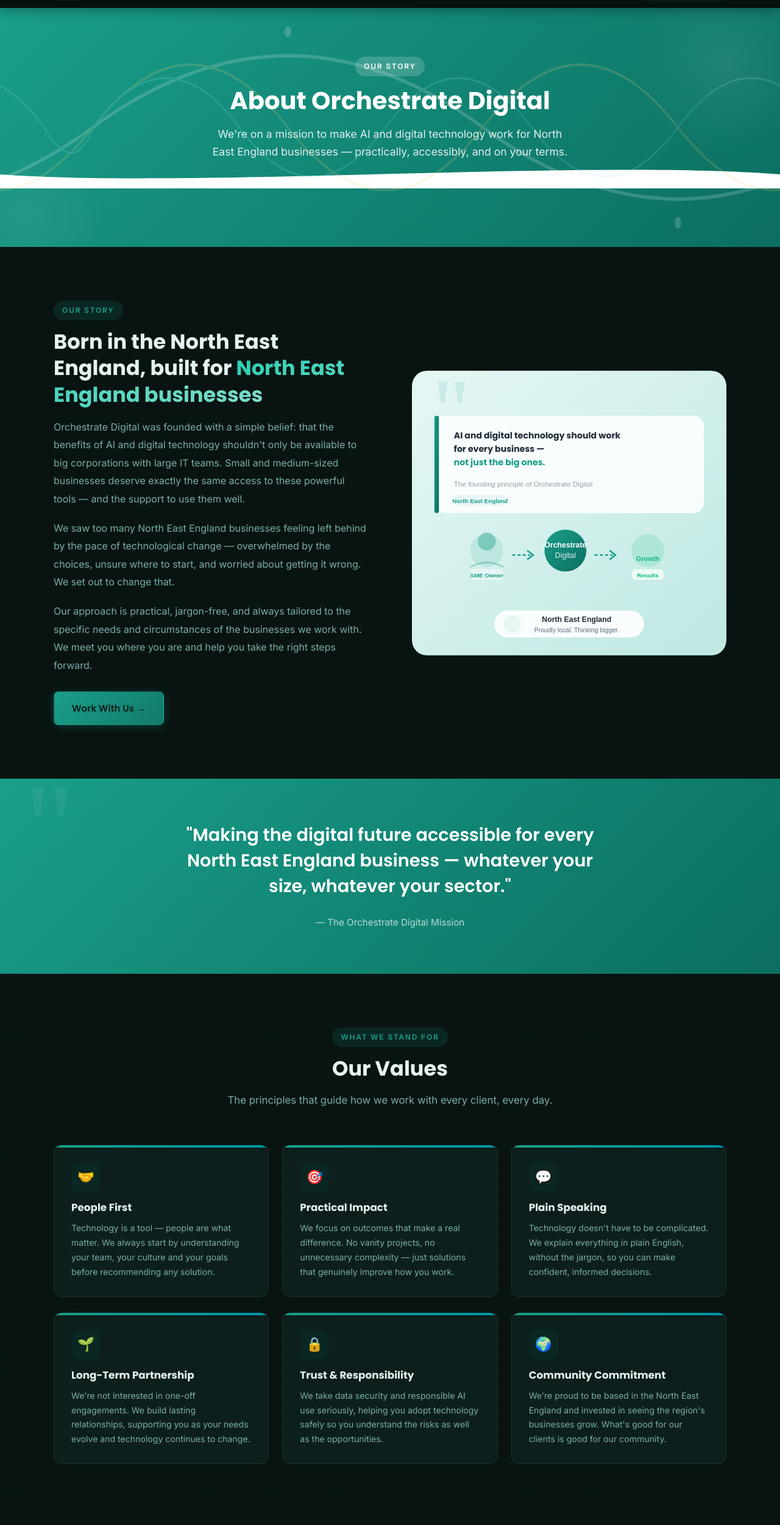
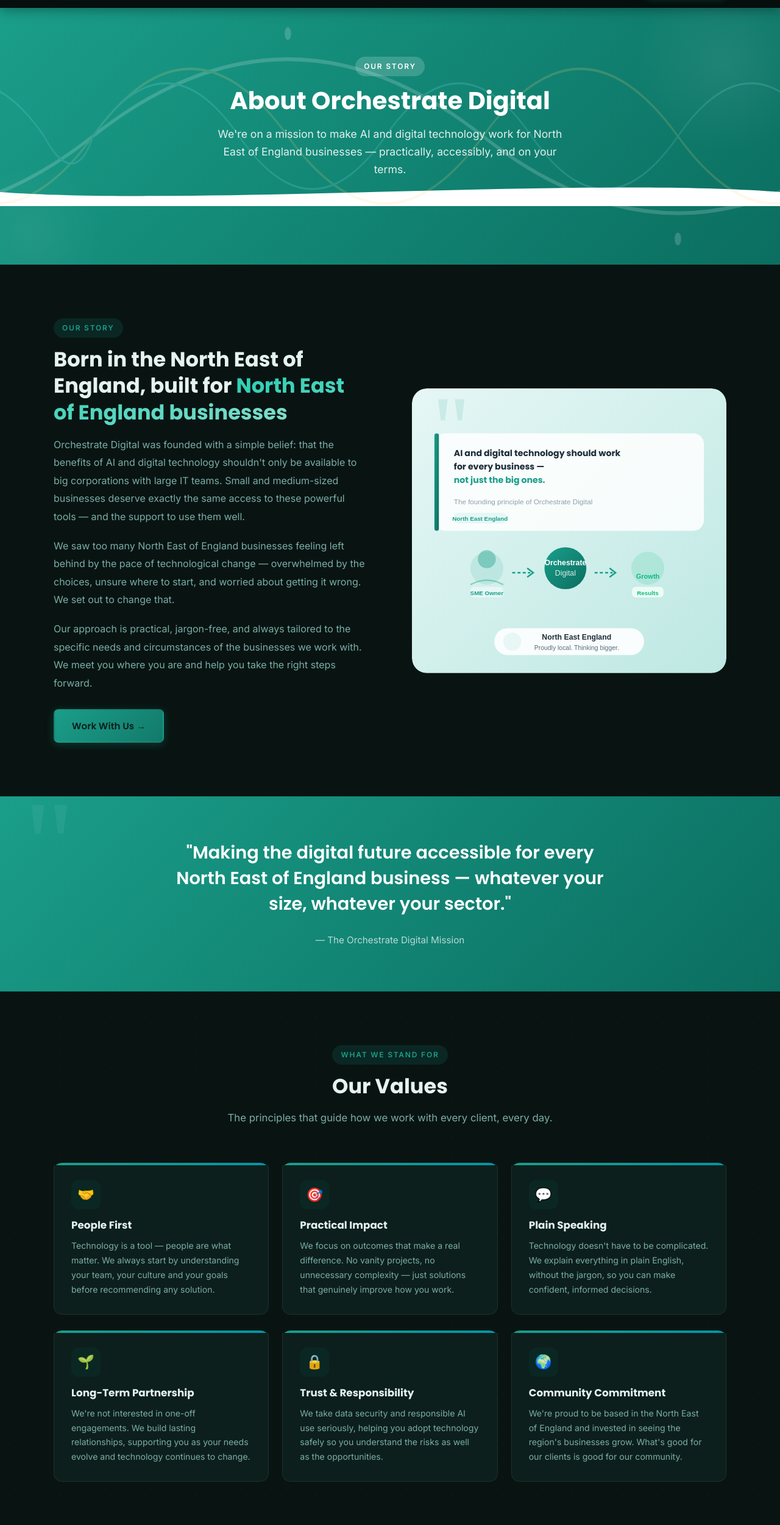
Before and after one commit to BarryD16/website-2, a plain HTML site: page about.html in a window 1280 px wide. Shown: the part 59-2560 px from the top of the page at 61% size. Drawn offline with Linux system fonts and the light colour scheme.

Commit message:
updated12

```diff
--- a/about.html
+++ b/about.html
@@ -4,7 +4,7 @@
   <meta charset="UTF-8">
   <meta name="viewport" content="width=device-width, initial-scale=1.0">
   <title>About Us | Orchestrate Digital</title>
-  <meta name="description" content="Learn about Orchestrate Digital and our mission to help North East England businesses thrive in the digital age.">
+  <meta name="description" content="Learn about Orchestrate Digital and our mission to help North East of England businesses thrive in the digital age.">
   <link rel="preconnect" href="https://fonts.googleapis.com">
   <link href="https://fonts.googleapis.com/css2?family=Poppins:wght@400;500;600;700;800&family=Inter:wght@400;500;600&display=swap" rel="stylesheet">
   <link rel="stylesheet" href="style.css">
@@ -144,7 +144,7 @@
     <div class="container">
       <div class="section-label" style="background:rgba(255,255,255,0.18); color:white;">Our Story</div>
       <h1>About Orchestrate Digital</h1>
-      <p>We're on a mission to make AI and digital technology work for North East England businesses — practically, accessibly, and on your terms.</p>
+      <p>We're on a mission to make AI and digital technology work for North East of England businesses — practically, accessibly, and on your terms.</p>
     </div>
     <div class="wave-bottom">
       <svg viewBox="0 0 1440 54" xmlns="http://www.w3.org/2000/svg" preserveAspectRatio="none">
@@ -159,9 +159,9 @@
       <div class="about-layout">
         <div class="reveal">
           <div class="section-label">Our Story</div>
-          <h2 class="section-title">Born in the North East England, built for <span class="gradient-text">North East England businesses</span></h2>
+          <h2 class="section-title">Born in the North East of England, built for <span class="gradient-text">North East of England businesses</span></h2>
           <p style="color:var(--text-medium); margin-bottom:18px; line-height:1.85;">Orchestrate Digital was founded with a simple belief: that the benefits of AI and digital technology shouldn't only be available to big corporations with large IT teams. Small and medium-sized businesses deserve exactly the same access to these powerful tools — and the support to use them well.</p>
-          <p style="color:var(--text-medium); margin-bottom:18px; line-height:1.85;">We saw too many North East England businesses feeling left behind by the pace of technological change — overwhelmed by the choices, unsure where to start, and worried about getting it wrong. We set out to change that.</p>
+          <p style="color:var(--text-medium); margin-bottom:18px; line-height:1.85;">We saw too many North East of England businesses feeling left behind by the pace of technological change — overwhelmed by the choices, unsure where to start, and worried about getting it wrong. We set out to change that.</p>
           <p style="color:var(--text-medium); line-height:1.85;">Our approach is practical, jargon-free, and always tailored to the specific needs and circumstances of the businesses we work with. We meet you where you are and help you take the right steps forward.</p>
           <a href="contact.html" class="btn btn-primary" style="margin-top:28px;">Work With Us →</a>
         </div>
@@ -240,7 +240,7 @@
   <section class="mission-strip">
     <div class="container">
       <div class="mission-inner reveal">
-        <blockquote>"Making the digital future accessible for every North East England business — whatever your size, whatever your sector."</blockquote>
+        <blockquote>"Making the digital future accessible for every North East of England business — whatever your size, whatever your sector."</blockquote>
         <cite>— The Orchestrate Digital Mission</cite>
       </div>
     </div>
@@ -284,7 +284,7 @@
         <div class="value-card reveal reveal-delay-2">
           <div class="value-icon">🌍</div>
           <h3>Community Commitment</h3>
-          <p>We're proud to be based in the North East England and invested in seeing the region's businesses grow. What's good for our clients is good for our community.</p>
+          <p>We're proud to be based in the North East of England and invested in seeing the region's businesses grow. What's good for our clients is good for our community.</p>
         </div>
       </div>
     </div>
@@ -464,7 +464,7 @@
         <div class="reveal reveal-delay-1">
           <div class="section-label">Our Coverage Area</div>
           <h2 class="section-title">Where We <span class="gradient-text">Work</span></h2>
-          <p style="color:var(--text-medium); margin-bottom:18px; line-height:1.85;">Based in the North East England, we work with businesses right across the region — from Northumberland in the north down through Tyne &amp; Wear, County Durham and Teesside. We also serve businesses in North Yorkshire and Cumbria.</p>
+          <p style="color:var(--text-medium); margin-bottom:18px; line-height:1.85;">Based in the North East of England, we work with businesses right across the region — from Northumberland in the north down through Tyne &amp; Wear, County Durham and Teesside. We also serve businesses in North Yorkshire and Cumbria.</p>
           <p style="color:var(--text-medium); margin-bottom:18px; line-height:1.85;">We believe that by helping SMEs across this broad northern region embrace AI and digital technology, we can contribute to economic growth, job creation, and improved competitiveness for everyone.</p>
           <p style="color:var(--text-medium); line-height:1.85;">We understand the specific challenges facing businesses here — because we're part of this community too, and genuinely invested in its future. Online support means we can help wherever you are.</p>
           <div style="display:flex; flex-wrap:wrap; gap:10px; margin-top:28px;">
@@ -516,7 +516,7 @@
               <div style="font-size:0.6rem;color:rgba(255,255,255,0.4);font-weight:500;letter-spacing:0.6px;margin-top:1px;">North East England</div>
             </div>
           </a>
-          <p>Helping small and medium-sized businesses across the North East England adopt AI and digital technology.</p>
+          <p>Helping small and medium-sized businesses across North East England adopt AI and digital technology.</p>
         </div>
         <div class="footer-links"><h4>Navigate</h4><ul><li><a href="index.html">Home</a></li><li><a href="services.html">Services</a></li><li><a href="about.html">About</a></li><li><a href="contact.html">Contact</a></li></ul></div>
         <div class="footer-links"><h4>Services</h4><ul><li><a href="services.html#ai">AI Adoption &amp; Training</a></li><li><a href="services.html#transformation">Digital Transformation</a></li><li><a href="services.html#workshops">Workshops &amp; Events</a></li><li><a href="services.html#consultancy">1-to-1 Consultancy</a></li></ul></div>
```
Also changed, not shown: index.html (+1 -1 lines).
